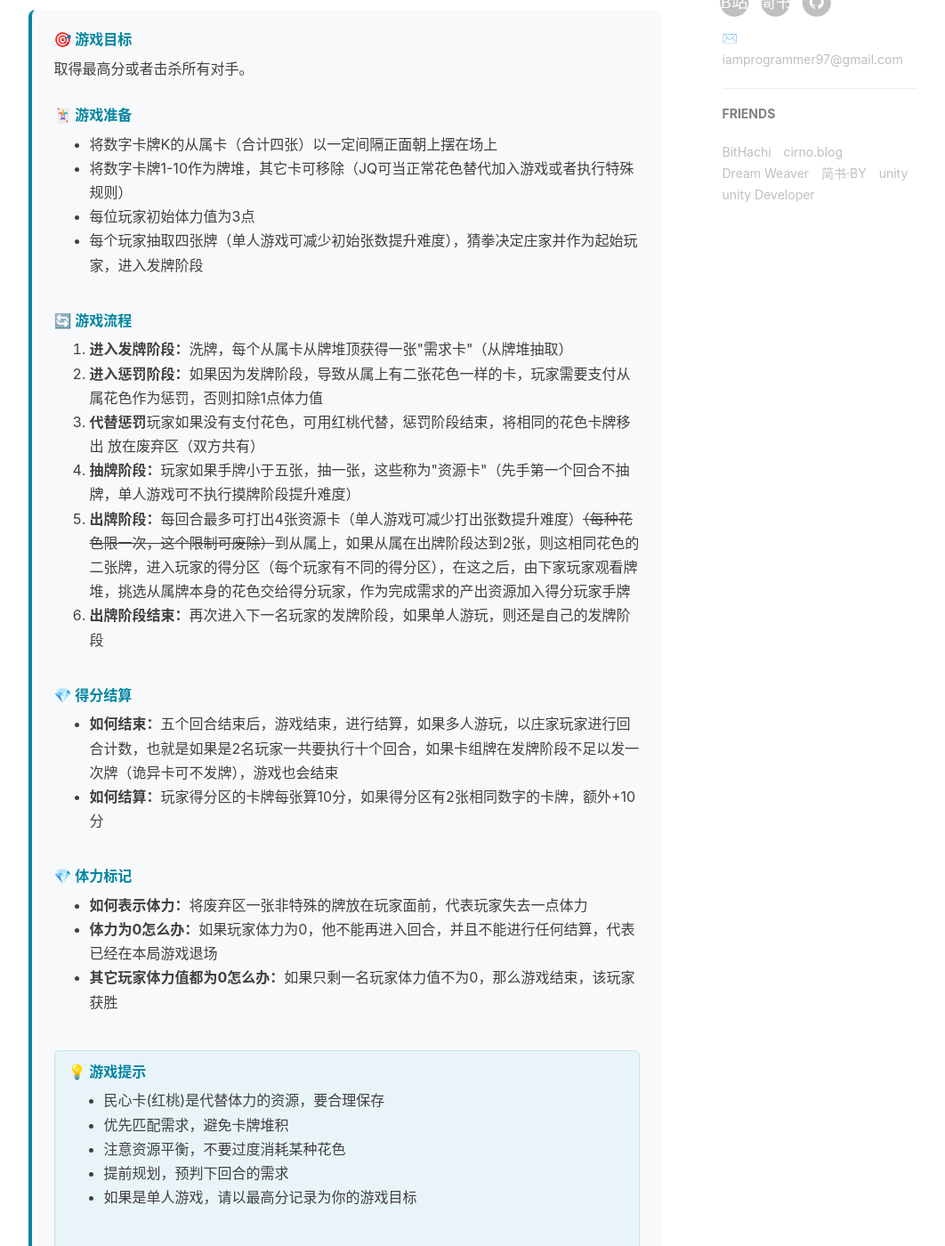
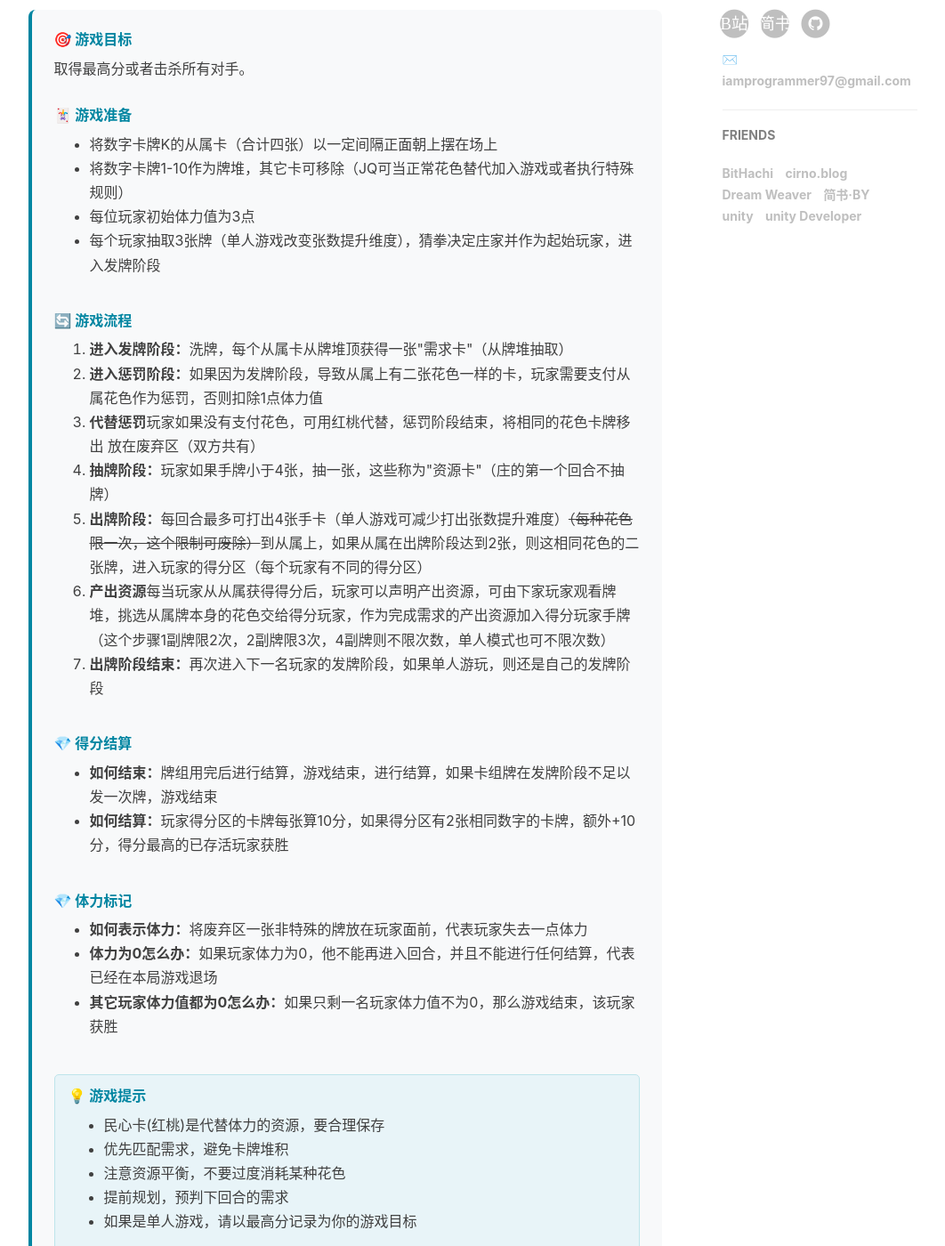
Before and after one commit to Drinkwang/jekyll2, a Jekyll site: the page built from shiguipai.html, in a window 1280 px wide and 1400 px high, scrolled down 1018 px. Shown: the whole window at 89% size, without its empty margins (136-1198 px from the left). Built offline with Jekyll 4.4.1, drawn with Linux system fonts in a browser that asks for light colours; nearby versions of some CDN libraries; comment, search, counter and statistics services are not loaded; some of the changed text lies outside the part shown.

Commit message:
规则补丁

```diff
--- a/shiguipai.html
+++ b/shiguipai.html
@@ -136,7 +136,7 @@
                         <li>将数字卡牌K的从属卡（合计四张）以一定间隔正面朝上摆在场上</li>
                         <li>将数字卡牌1-10作为牌堆，其它卡可移除（JQ可当正常花色替代加入游戏或者执行特殊规则）</li>
                         <li>每位玩家初始体力值为3点</li>
-                        <li>每个玩家抽取四张牌（单人游戏可减少初始张数提升难度），猜拳决定庄家并作为起始玩家，进入发牌阶段</li>
+                        <li>每个玩家抽取3张牌（单人游戏改变张数提升维度），猜拳决定庄家并作为起始玩家，进入发牌阶段</li>
                     </ul>
 
                     <h6>🔄 游戏流程</h6>
@@ -144,15 +144,16 @@
                         <li><strong>进入发牌阶段：</strong>洗牌，每个从属卡从牌堆顶获得一张"需求卡"（从牌堆抽取）</li>
                         <li><strong>进入惩罚阶段：</strong>如果因为发牌阶段，导致从属上有二张花色一样的卡，玩家需要支付从属花色作为惩罚，否则扣除1点体力值</li>
                         <li><strong>代替惩罚</strong>玩家如果没有支付花色，可用红桃代替，惩罚阶段结束，将相同的花色卡牌移出 放在废弃区（双方共有）</li>
-                        <li><strong>抽牌阶段：</strong>玩家如果手牌小于五张，抽一张，这些称为"资源卡"（先手第一个回合不抽牌，单人游戏可不执行摸牌阶段提升难度）</li>
-                        <li><strong>出牌阶段：</strong>每回合最多可打出4张资源卡（单人游戏可减少打出张数提升难度）<del>（每种花色限一次，这个限制可废除）</del>到从属上，如果从属在出牌阶段达到2张，则这相同花色的二张牌，进入玩家的得分区（每个玩家有不同的得分区），在这之后，由下家玩家观看牌堆，挑选从属牌本身的花色交给得分玩家，作为完成需求的产出资源加入得分玩家手牌</li>
+                        <li><strong>抽牌阶段：</strong>玩家如果手牌小于4张，抽一张，这些称为"资源卡"（庄的第一个回合不抽牌）</li>
+                        <li><strong>出牌阶段：</strong>每回合最多可打出4张手卡（单人游戏可减少打出张数提升难度）<del>（每种花色限一次，这个限制可废除）</del>到从属上，如果从属在出牌阶段达到2张，则这相同花色的二张牌，进入玩家的得分区（每个玩家有不同的得分区）
+                        <li><strong>产出资源</strong>每当玩家从从属获得得分后，玩家可以声明产出资源，可由下家玩家观看牌堆，挑选从属牌本身的花色交给得分玩家，作为完成需求的产出资源加入得分玩家手牌（这个步骤1副牌限2次，2副牌限3次，4副牌则不限次数，单人模式也可不限次数）</li>
                         <li><strong>出牌阶段结束：</strong>再次进入下一名玩家的发牌阶段，如果单人游玩，则还是自己的发牌阶段</li>
                     </ol>
 
                     <h6>💎 得分结算</h6>
                     <ul>
-                        <li><strong>如何结束：</strong>五个回合结束后，游戏结束，进行结算，如果多人游玩，以庄家玩家进行回合计数，也就是如果是2名玩家一共要执行十个回合，如果卡组牌在发牌阶段不足以发一次牌（诡异卡可不发牌），游戏也会结束</li>
-                        <li><strong>如何结算：</strong>玩家得分区的卡牌每张算10分，如果得分区有2张相同数字的卡牌，额外+10分</li>
+                        <li><strong>如何结束：</strong>牌组用完后进行结算，游戏结束，进行结算，如果卡组牌在发牌阶段不足以发一次牌，游戏结束</li>
+                        <li><strong>如何结算：</strong>玩家得分区的卡牌每张算10分，如果得分区有2张相同数字的卡牌，额外+10分，得分最高的已存活玩家获胜</li>
                     </ul>
 
 
@@ -186,8 +187,8 @@
                     <div class="boardgame-item">
                         <h4>🗡️ J - 武器牌</h4>
                         <p><span class="badge">武器牌</span> <span class="badge">道具牌</span></p>
-                        <p><strong>获取条件：</strong>当得分区拥有四种不同花色时，可以移出四张卡牌进入废弃区，将一张随机武器牌加入手卡，整局游戏中，所有加入游戏的武器牌只能发动一次</p>
-                        <p><strong>使用效果：</strong>武器卡发动后直接进入得分区，提供40点得分，武器牌打出立刻执行额外效果</p>
+                        <p><strong>获取条件：</strong>当得分区拥有四种不同花色时，可以移出四张卡牌进入废弃区，将一张随机武器牌加入手卡，当基本牌使用</p>
+                        <p><strong>使用效果：</strong>武器卡进入得分区，提供40点得分，任何人消除武器牌，可以放弃产出资源 并发动武器牌效果</p>
                         <p><strong>花色效果：（触发可以任意选择合法目标）</strong></p>
                         <ul>
                             <li>♥️ 红桃：<span class="effect-placeholder">将对面得分区1张牌送到以发牌形式放在从属上</span></li>
@@ -200,10 +201,9 @@
                     <div class="boardgame-item">
                         <h4>👻 Q - 诡异牌</h4>
                         <p><span class="badge">诡异牌</span> <span class="badge">场景扩展</span></p>
-                        <p><strong>放置规则：</strong>可以放在场景中充当新的从属卡（场上只能存在一个），注意：引入诡异牌规则后，玩家完成 正常从属完成得分产出资源一回合最多只能产出2张，玩家每次完成得分可选择 产出 或者 不产出</p>
-                        <p><strong>触发条件：</strong>当从属上达到2张卡牌时（无论是发牌阶段还是出牌阶段）</p>
-                        <p><strong>特殊机制：</strong>消除同色卡牌和诡异卡，根据从属的花色执行额外附加效果，消除的卡牌进入废弃区而非得分区，接下来将剩下的诡异卡随即一张以新的从属卡的形式加入场景，如果不存在新的诡异卡，将废弃区的诡异卡重新加入游戏</p>
-                        <p><strong>花色效果：（触发可以任意选择合法玩家目标）</strong></p>
+                        <p><strong>正常加入牌组，被任何方式消除后，它和它同花色的牌不进入得分区，也不执行惩罚阶段，而是执行诡异效果</p>
+                        <p><strong>触发条件：</strong>当作基本牌被消除</p>
+                        <p><strong>触发可以任意选择合法玩家目标）</strong></p>
                         <ul>
                             <li>♥️ 红桃：<span class="effect-placeholder">恢复体力一点，这个回合只能再出2张牌</span></li>
                             <li>♠️ 黑桃：<span class="effect-placeholder">你选择目标随机弃掉一张手卡，如果被弃掉的牌大于5则自己也需要弃掉一张手牌，不然扣点体力</span></li>
@@ -220,7 +220,6 @@
                         <ul>
                             <li><strong>大王：</strong>可以充当任意红色卡牌（♥️红桃 或 ♦️方块）</li>
                             <li><strong>小王：</strong>可以充当任意黑色卡牌（♠️黑桃 或 ♣️梅花）</li>
-                            <li><strong>发牌规则：</strong>发牌时只要存在大/小王 任意一张，就将大小王送去废弃区，就当前回合玩家立刻执行惩罚/诡异效果</li>
                         </ul>
                         <p><strong>特殊奖励：</strong>王牌额外结算时，额外+10分</p>
                         <p><strong>策略提示：</strong>王牌是珍贵的万能资源，建议在关键时刻使用以扭转局势</p>
```
